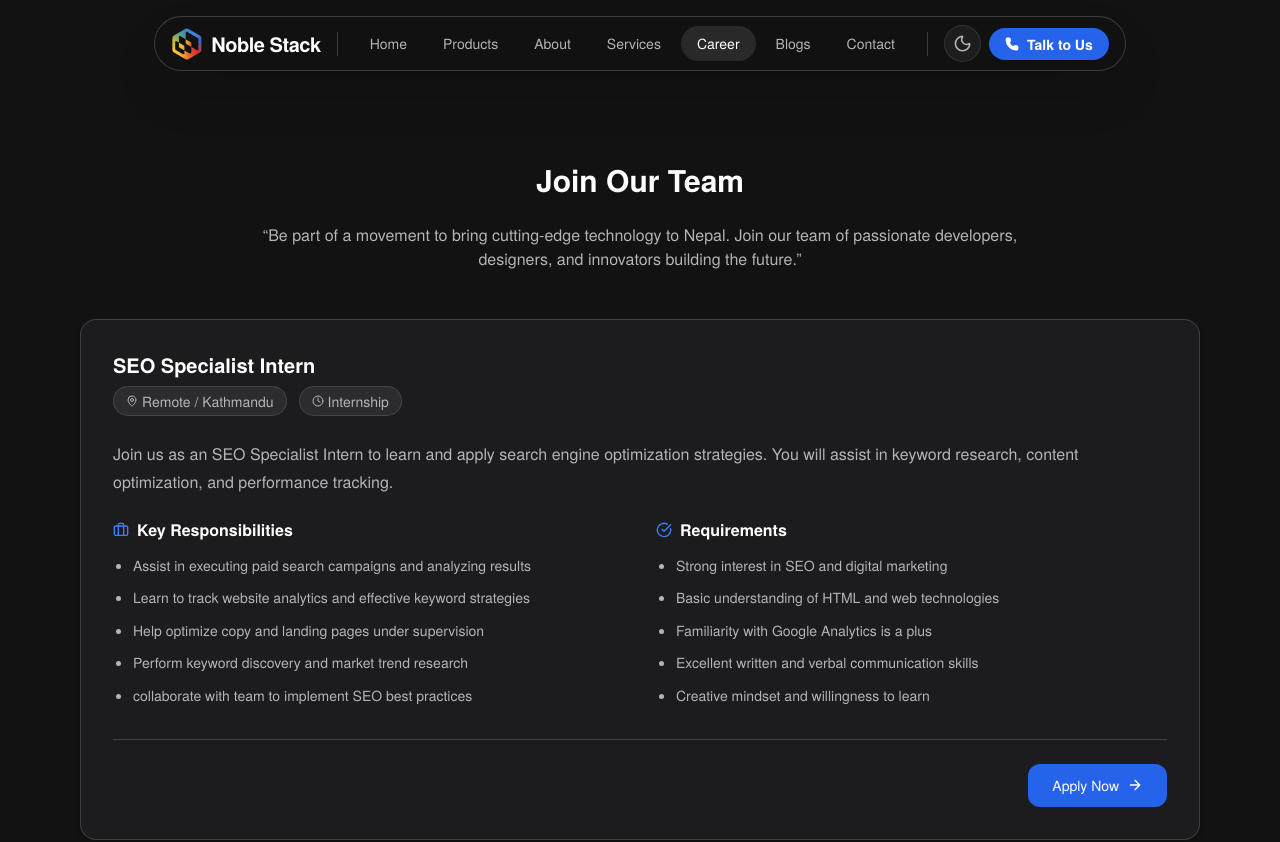
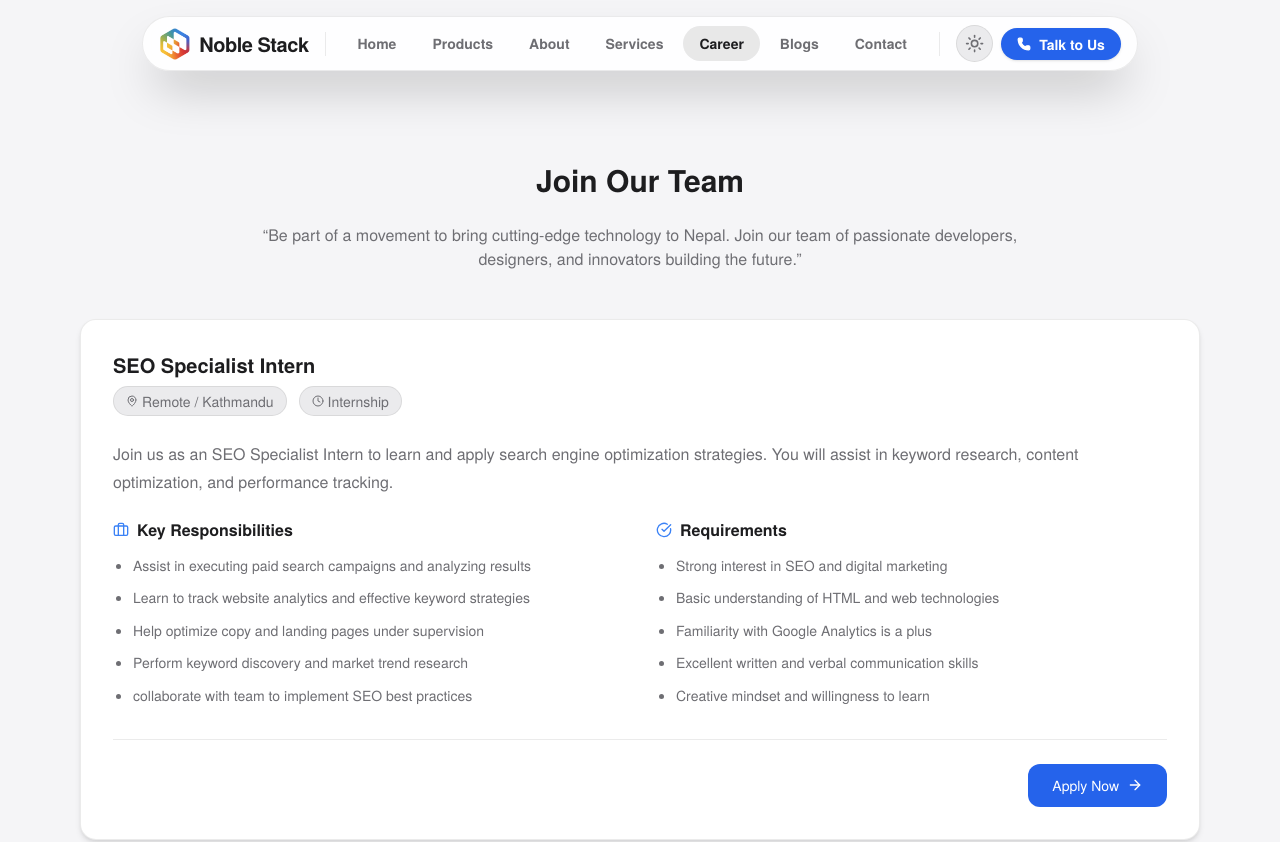
Before and after one commit to om202/NobleStack, a Next.js app: page /Career in a window 1280 px wide. Shown: the top 842 px of the page. Built offline with nearby package versions, Linux system fonts and the light colour scheme.

Commit message:
system default light/dark

```diff
--- a/src/app/layout.tsx
+++ b/src/app/layout.tsx
@@ -192,13 +192,25 @@ export default function RootLayout({
             })
           }}
         />
+        <script
+          dangerouslySetInnerHTML={{
+            __html: `
+              try {
+                if (!sessionStorage.getItem('theme-initialized')) {
+                  localStorage.removeItem('theme');
+                  sessionStorage.setItem('theme-initialized', 'true');
+                }
+              } catch (e) {}
+            `,
+          }}
+        />
       </head>
       <body
         className={`${tex.className} font-sans antialiased`}
       >
         <ThemeProvider
           attribute="class"
-          defaultTheme="dark"
+          defaultTheme="system"
           enableSystem
           disableTransitionOnChange
         >
--- a/src/components/common/Navigation.tsx
+++ b/src/components/common/Navigation.tsx
@@ -99,7 +99,7 @@ export default function Navigation() {
                   <Link
                     key={item.href}
                     href={item.href}
-                    className={`flex items-center px-4 py-1.5 rounded-full text-sm font-medium transition-all duration-200 ${isActive
+                    className={`flex items-center px-4 py-1.5 rounded-full text-sm font-semibold transition-all duration-200 ${isActive
                       ? "text-main-theme bg-main-theme/10"
                       : "text-muted-theme hover:text-main-theme hover:bg-main-theme/5"
                       }`}
@@ -161,7 +161,7 @@ export default function Navigation() {
                   <Link
                     key={item.href}
                     href={item.href}
-                    className={`flex items-center gap-4 px-5 py-4 rounded-2xl text-base font-medium transition-all duration-150 ${isActive
+                    className={`flex items-center gap-4 px-5 py-4 rounded-2xl text-base font-semibold transition-all duration-150 ${isActive
                       ? "bg-main-theme/10 text-main-theme"
                       : "text-muted-theme hover:text-main-theme hover:bg-main-theme/5"
                       }`}
--- a/src/components/theme/ThemeToggle.tsx
+++ b/src/components/theme/ThemeToggle.tsx
@@ -5,7 +5,7 @@ import { Moon, Sun } from "lucide-react";
 import { useTheme } from "next-themes";
 
 export function ThemeToggle() {
-    const { setTheme, theme } = useTheme();
+    const { setTheme, resolvedTheme } = useTheme();
     const [mounted, setMounted] = React.useState(false);
 
     // Avoid hydration mismatch
@@ -15,19 +15,19 @@ export function ThemeToggle() {
 
     if (!mounted) {
         return (
-            <button className="p-2 rounded-full bg-white/5 border border-white/10 w-9 h-9 flex items-center justify-center">
-                <div className="w-4 h-4 bg-white/10 rounded-full animate-pulse" />
+            <button className="p-2 rounded-full bg-subtle-theme border border-border-theme w-9 h-9 flex items-center justify-center">
+                <div className="w-4 h-4 bg-muted-theme/20 rounded-full animate-pulse" />
             </button>
         );
     }
 
     return (
         <button
-            onClick={() => setTheme(theme === "light" ? "dark" : "light")}
-            className="p-2 rounded-full bg-white/5 border border-white/10 hover:bg-white/10 transition-colors flex items-center justify-center text-muted-theme hover:text-main-theme"
+            onClick={() => setTheme(resolvedTheme === "light" ? "dark" : "light")}
+            className="p-2 rounded-full bg-subtle-theme border border-border-theme hover:bg-subtle-theme/80 transition-colors flex items-center justify-center text-muted-theme hover:text-main-theme"
             aria-label="Toggle theme"
         >
-            {theme === "light" ? (
+            {resolvedTheme === "light" ? (
                 <Sun className="h-[1.2rem] w-[1.2rem] transition-all" />
             ) : (
                 <Moon className="h-[1.2rem] w-[1.2rem] transition-all" />
```
